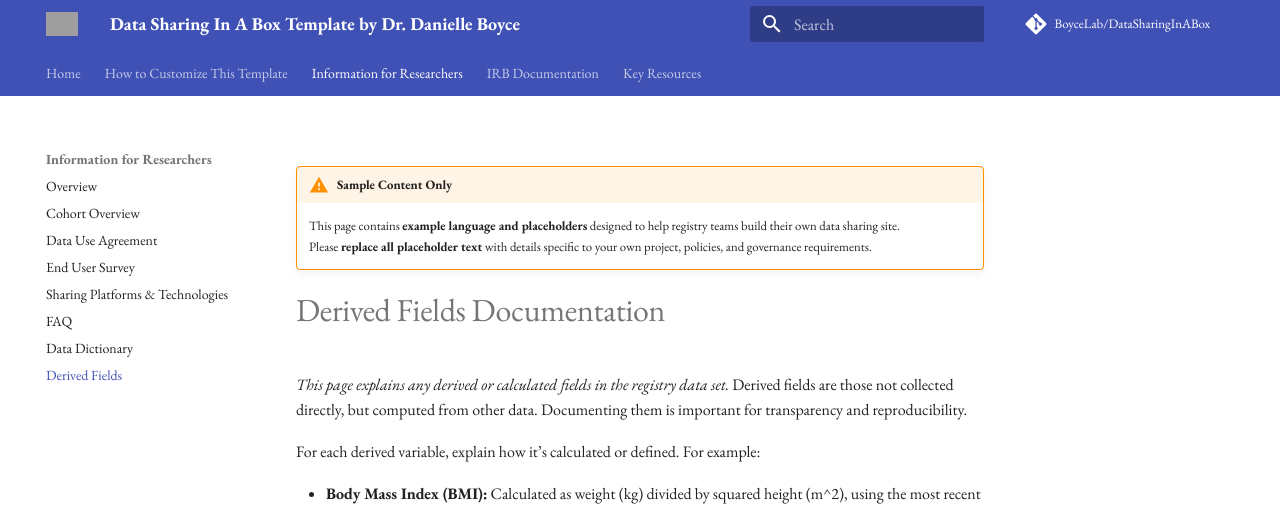
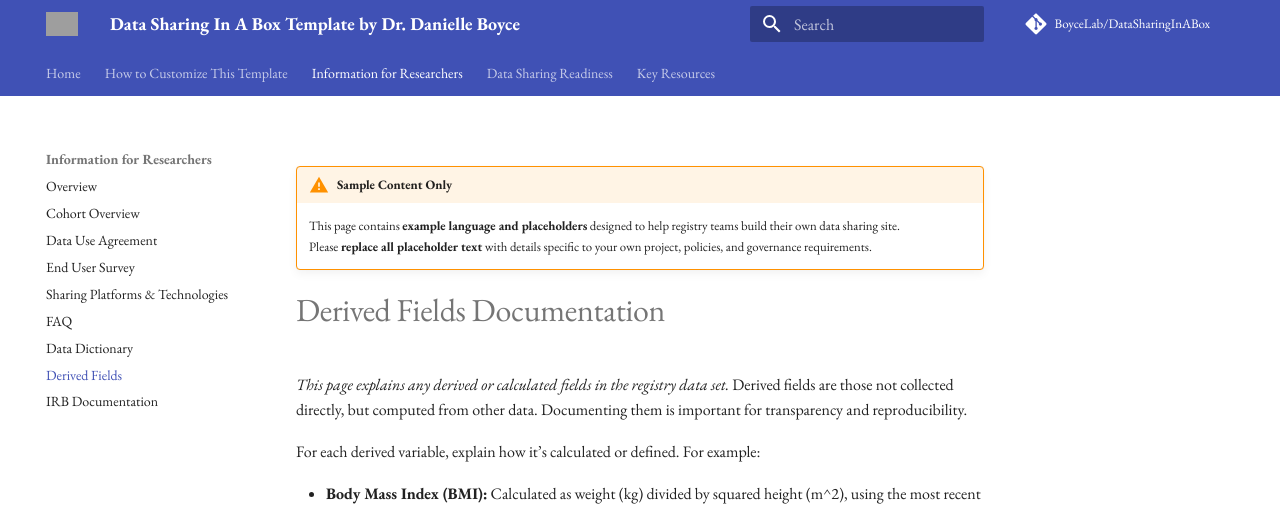
Before and after one commit to BoyceLab/DataSharingInABox, an MkDocs documentation site: the page built from docs/derived-fields.md, in a window 1280 px wide. Shown: the top 506 px of the page. Built offline with MkDocs 1.6.1 and Material for MkDocs 9.7.7, drawn with Linux system fonts in a browser that asks for light colours; comment, search, counter and statistics services are not loaded; grey boxes are pictures that could not be loaded.

Commit message:
Update mkdocs.yml

```diff
--- a/mkdocs.yml
+++ b/mkdocs.yml
@@ -28,7 +28,8 @@ nav:
       - FAQ: faq.md
       - Data Dictionary: data-dictionary.md
       - Derived Fields: derived-fields.md
-  - IRB Documentation: irb.md
+      - IRB Documentation: irb.md
+  - Data Sharing Readiness: data-readiness.md
   - Key Resources:
       - Your Organization(s) Here: key_resources.md
       - NIH Data Sharing Language Explained: nih-data-sharing.md
```
